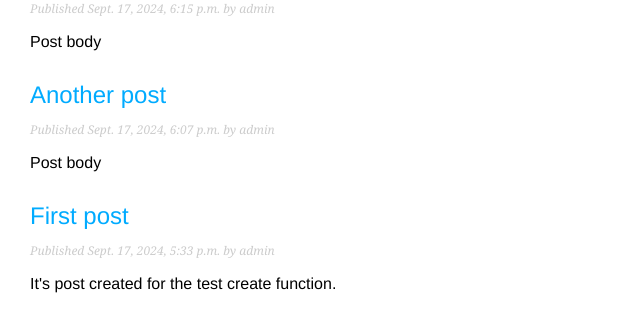
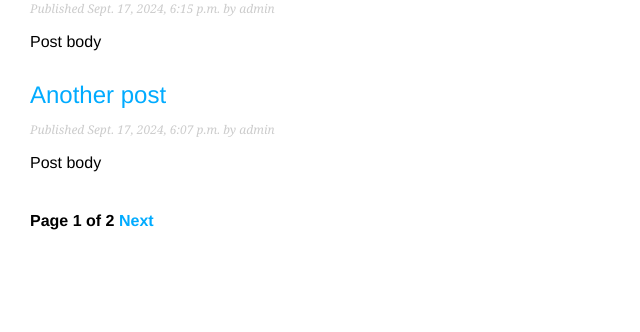
Before and after one commit to arletino/django_blog, a Django app: page /blog/ in a window 1280 px wide. Shown: the part 260-592 px from the top of the page, without its empty margins (0-640 px from the left). Run offline with Django 5.2, Linux system fonts and the light colour scheme; data comes from the database, SQL or seed files in the repository; both versions use the stored data as it was after the commit.

Commit message:
View based on functions

```diff
--- a/myblog/blog/models.py
+++ b/myblog/blog/models.py
@@ -1,6 +1,7 @@
 from django.db import models
 from django.utils import timezone
 from django.contrib.auth.models import User
+from django.urls import reverse # For function ger_absolute_url()
 
 # Create your models here.
 class PublishManager(models.Manager):
@@ -17,7 +18,10 @@
 
 
     title = models.CharField(max_length=250)
-    slug = models.SlugField(max_length=250)
+    slug = models.SlugField(
+        max_length=250,
+        unique_for_date='publish'
+        )
     author = models.ForeignKey(
                                User,
                                on_delete=models.CASCADE,
@@ -51,3 +55,14 @@
 
     def __str__(self) -> str:
         return self.title
+
+    def get_absolute_url(self):
+        return reverse(
+            'blog:post_detail',
+            args=[
+                self.publish.year,
+                self.publish.month,
+                self.publish.day,
+                self.slug,
+                  ]
+            )
--- /dev/null
+++ b/myblog/blog/templates/blog/pagination.html
@@ -0,0 +1,13 @@
+<div class="pagination">
+    <span class="step-links">
+        {% if page.has_previous %}
+            <a href="?page={{ page.previous_page_number }}">Previous</a>
+        {% endif %}
+    <span class="current">
+        Page {{page.number }} of {{page.paginator.num_pages }}
+    </span>
+        {% if page.has_next %}
+            <a href="?page={{ page.next_page_number }}">Next</a>
+        {% endif %}
+</span>
+</div>
--- a/myblog/blog/templates/blog/post/list.html
+++ b/myblog/blog/templates/blog/post/list.html
@@ -6,7 +6,7 @@
 <h1>My Blog</h1>
 {% for post in posts %}
     <h2>
-        <a href="{% url 'blog:post_detail' post.id %}">
+        <a href="{{ post.get_absolute_url }}">
             {{ post.title}}
         </a>
     </h2>
@@ -15,4 +15,5 @@
     </p>
     {{ post.body | truncatewords:30|linebreaks }}
     {% endfor %}
+    {% include 'blog/pagination.html' with page=posts %}
 {% endblock %}
--- a/myblog/blog/urls.py
+++ b/myblog/blog/urls.py
@@ -4,6 +4,14 @@
 app_name = 'blog'
 
 urlpatterns=[
-    path('', views.post_list, name='post_list',),
-    path('<int:id>/', views.post_detail, name='post_detail'),
+    path(
+        '',
+        views.post_list,
+        name='post_list',
+        ),
+    path(
+        '<int:year>/<int:month>/<int:day>/<slug:post>/',
+        views.post_detail,
+        name='post_detail'
+        ),
 ]
--- a/myblog/blog/views.py
+++ b/myblog/blog/views.py
@@ -4,25 +4,44 @@
 from .models import Post
 from django.http import Http404
 from django.shortcuts import get_object_or_404 # function instead error DoesNotExist
+from django.core.paginator import Paginator # Page making
+from django.core.paginator import EmptyPage, \
+                                  PageNotAnInteger
 
 
 def post_list(request):
-    posts = Post.published.all()
+    post_list = Post.published.all()
+    paginator = Paginator(post_list, 3)
+    page_number = request.GET.get('page',1)
+    try:
+        posts = paginator.page(page_number)
+    except PageNotAnInteger:
+        # Если page_number не число, не целое число
+        # Вернем первую страницу
+        posts = paginator.page(1)
+    except EmptyPage:
+        # Если page_number вне диапазона
+        # Вернем последнюю страницу
+        posts = paginator.page(paginator.num_pages)
+
     return render(
         request,
         'blog/post/list.html',
         {'posts': posts}
     )
 
-def post_detail(request, id):
+def post_detail(request, year, month, day, post):
     # try:      # Do not use get_object_or_404
     #     post = Post.published.get(id=id)
     # except Post.DoesNotExist:
     #     raise Http404('No Post found.')
     post = get_object_or_404(
                                 Post,
-                                id=id,
-                                status=Post.Status.PUBLISHED
+                                status=Post.Status.PUBLISHED,
+                                slug=post,
+                                publish__year=year,
+                                publish__month=month,
+                                publish__day=day
                             )
     return render(
                 request,
```
Also changed, not shown: myblog/blog/migrations/0002_alter_post_slug.py (added), myblog/db.sqlite3.
